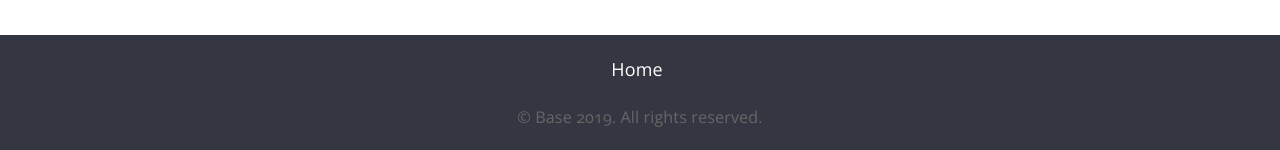
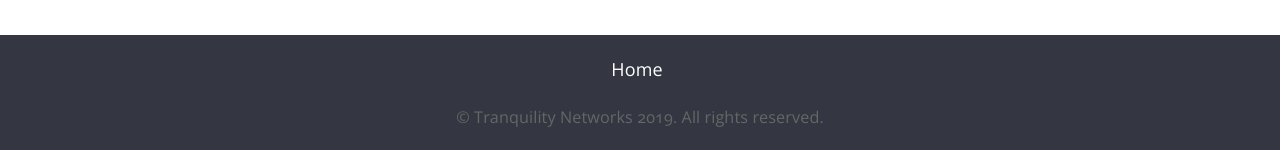
Before and after one commit to Lazaruz88/lazaruz88.github.io, a Jekyll site: the page built from index.html, in a window 1280 px wide. Shown: the part 1106-1256 px from the top of the page. Built offline with Jekyll 4.4.1, drawn with Linux system fonts in a browser that asks for light colours; nearby versions of some CDN libraries.

Commit message:
Update _config.yml

```diff
--- a/_config.yml
+++ b/_config.yml
@@ -1,8 +1,8 @@
 # ----
 # Site
 
-title: Base
-url: "https://orange-ape.cloudvent.net/"
+title: Tranquility Networks
+url: "https://tn-host.com"
 baseurl:
 google_analytics_key:
 disqus_shortname:
@@ -10,7 +10,7 @@ newsletter_action:
 
 # Values for the jekyll-seo-tag gem (https://github.com/jekyll/jekyll-seo-tag)
 logo: /siteicon.png
-description: Knowledge base template for Jekyll.
+description: Knowledge base for Tranquility Networks.
 author:
   name:
   email:
```
